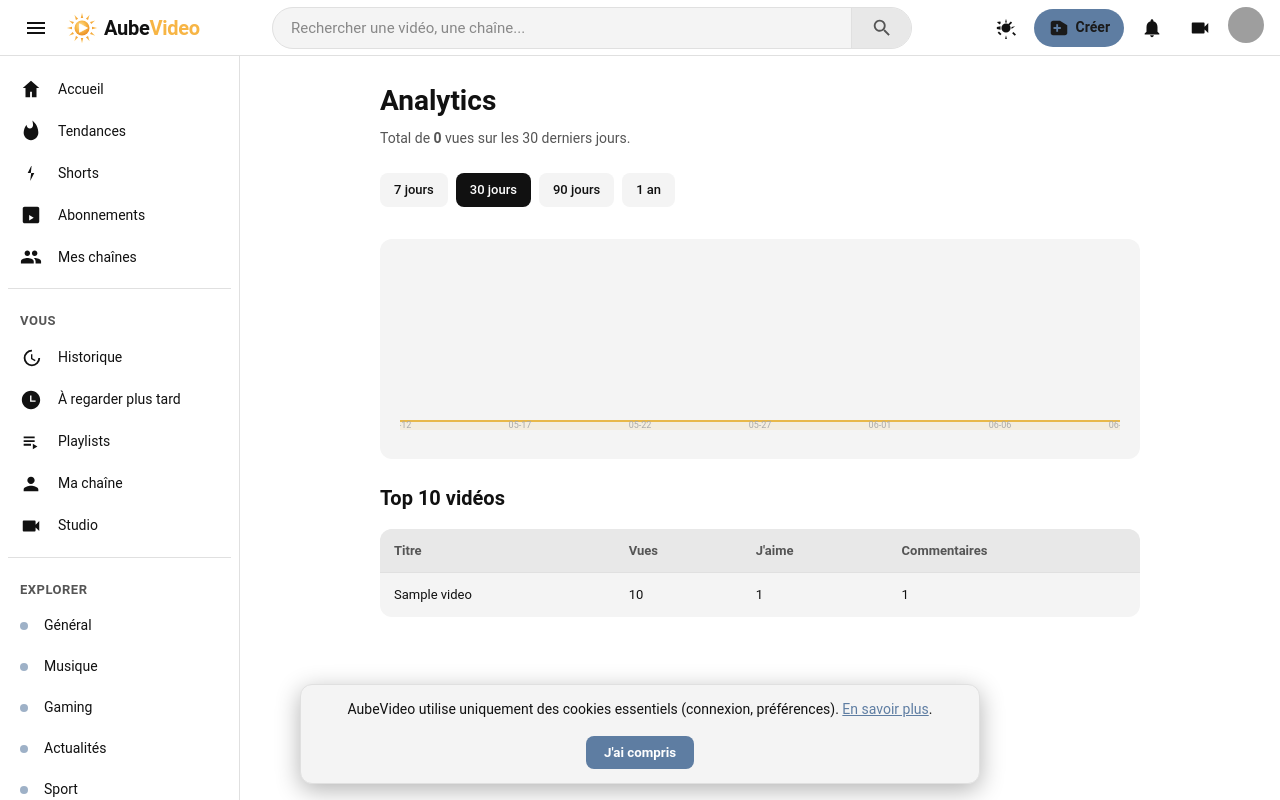
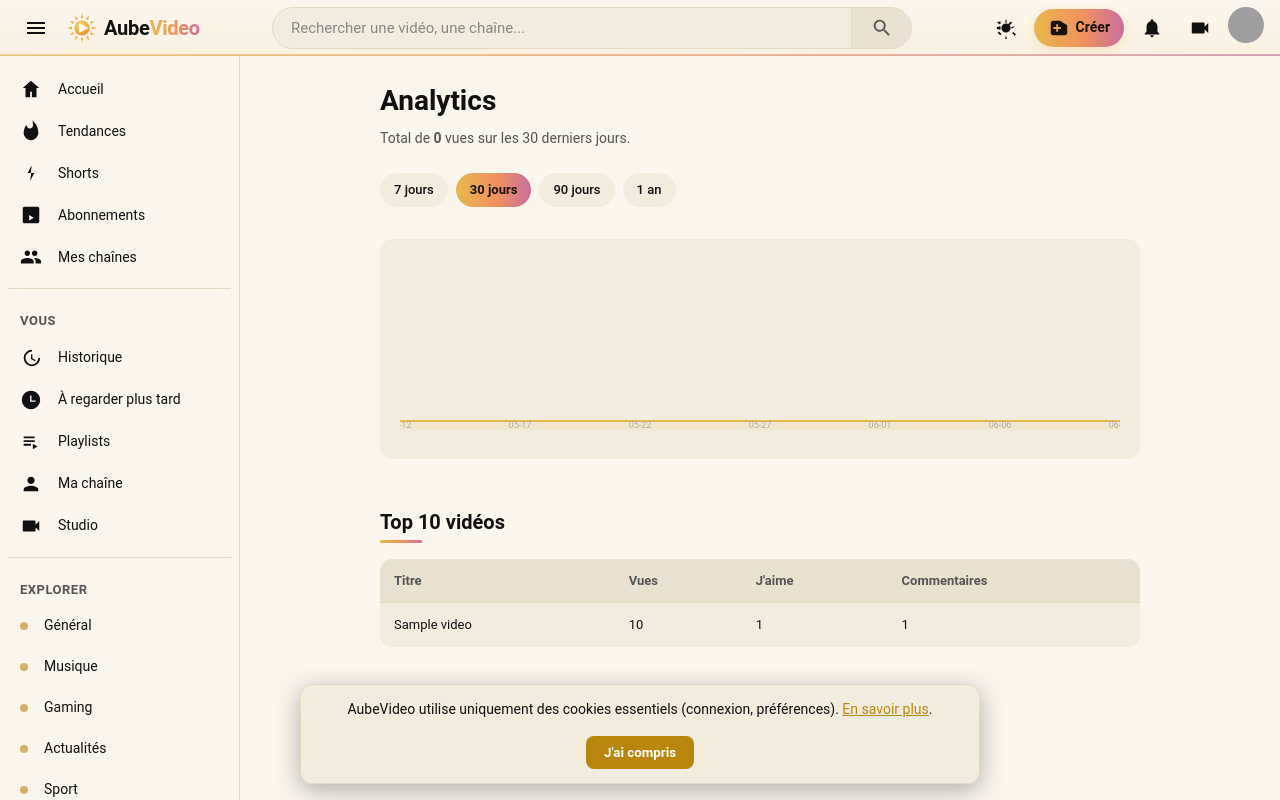
Before and after one commit to Aube2023/AubeVideo, a Flask app: page /studio/analytics in a window 1280 px wide. Run offline with Flask 3, Linux system fonts and the light colour scheme; the visitor is signed in with stand-in values (Sample User, id 1); a database or web service that is not in the repository returns one stand-in record (values such as "Sample title"); data that the repository does not hold is empty; some libraries are stand-ins or nearby versions; grey boxes are pictures that could not be loaded.

Commit message:
Identité visuelle « aube » : ciel nocturne, accents or/rose d'aurore, pilules et cartes arrondies (se démarque du look YouTube)
Co-Authored-By: Claude Fable 5 <noreply@anthropic.com>

```diff
--- /dev/null
+++ b/static/css/aube.css
@@ -0,0 +1,129 @@
+/* ========================================
+   AubeVideo — identité visuelle « Aube »
+   Surcouche chargée en dernier : démarque le site
+   (ciel nocturne, accents d'aurore or/rose) sans
+   toucher à style.css ni v3.css.
+======================================== */
+
+:root {
+  /* Nuit étoilée plutôt que noir neutre */
+  --bg: #0b1020;
+  --bg-elev: #121a31;
+  --bg-hover: #1c2745;
+  --bg-card: #111831;
+  --border: #232f52;
+  /* Aurore : or en accent principal */
+  --accent: #e8b84a;
+  --accent-hover: #f3cc6e;
+  --accent-dark: #c79a2e;
+  /* Dégradé d'aube réutilisable */
+  --aube-grad: linear-gradient(90deg, #e8b84a 0%, #f0915e 55%, #c96fa0 100%);
+}
+
+html[data-theme="light"] {
+  /* Aube claire : ivoire chaud plutôt que blanc pur */
+  --bg: #faf6ee;
+  --bg-elev: #f2ecdf;
+  --bg-hover: #e9e1cf;
+  --bg-card: #fffdf8;
+  --border: #e3d9c3;
+  --accent: #b8860b;
+  --accent-hover: #9a6f08;
+  --accent-dark: #7d5a06;
+}
+@media (prefers-color-scheme: light) {
+  html[data-theme="auto"] {
+    --bg: #faf6ee;
+    --bg-elev: #f2ecdf;
+    --bg-hover: #e9e1cf;
+    --bg-card: #fffdf8;
+    --border: #e3d9c3;
+    --accent: #b8860b;
+    --accent-hover: #9a6f08;
+    --accent-dark: #7d5a06;
+  }
+}
+
+/* ===== Barre du haut : liseré d'aurore ===== */
+.topbar {
+  border-bottom: 1px solid var(--border);
+  background: linear-gradient(180deg, var(--bg) 0%, color-mix(in srgb, var(--bg) 92%, #e8b84a) 100%);
+}
+.topbar::after {
+  content: "";
+  position: absolute;
+  left: 0; right: 0; bottom: -1px;
+  height: 2px;
+  background: var(--aube-grad);
+  opacity: .55;
+  pointer-events: none;
+}
+
+/* ===== Recherche : pilule pleine largeur ===== */
+.search-bar { border-radius: 999px; }
+
+/* ===== Boutons principaux : dégradé d'aube, forme pilule ===== */
+.btn-upload, .btn-login {
+  background: var(--aube-grad);
+  color: #1a1206;
+  border-radius: 999px;
+  box-shadow: 0 2px 10px rgba(232, 184, 74, .25);
+}
+.btn-upload:hover, .btn-login:hover {
+  background: var(--aube-grad);
+  filter: brightness(1.1);
+}
+
+/* ===== Catégories : pilules, active en dégradé ===== */
+.chip { border-radius: 999px; }
+.chip.active {
+  background: var(--aube-grad);
+  color: #1a1206;
+  font-weight: 700;
+}
+
+/* ===== Navigation latérale : barre dorée à gauche de l'actif ===== */
+.nav-item { border-radius: 0 999px 999px 0; }
+.nav-item.active {
+  background: color-mix(in srgb, var(--accent) 14%, transparent);
+  box-shadow: inset 3px 0 0 var(--accent);
+}
+
+/* ===== Cartes vidéo : arrondi marqué + halo doré au survol ===== */
+.video-card {
+  border-radius: 16px;
+  padding: 6px;
+  margin: -6px;
+  transition: background .18s ease, transform .18s ease, box-shadow .18s ease;
+}
+.video-card:hover {
+  background: var(--bg-card);
+  transform: translateY(-3px);
+  box-shadow: 0 10px 28px rgba(0, 0, 0, .35),
+              0 0 0 1px color-mix(in srgb, var(--accent) 35%, transparent);
+}
+.thumb-wrap { border-radius: 14px; }
+
+/* ===== Titres de section : soulignement d'aurore ===== */
+.section-h {
+  position: relative;
+  display: inline-block;
+  padding-bottom: 6px;
+}
+.section-h::after {
+  content: "";
+  position: absolute;
+  left: 0; bottom: 0;
+  width: 42px; height: 3px;
+  border-radius: 2px;
+  background: var(--aube-grad);
+}
+
+/* ===== Marque : « Video » en dégradé d'aube ===== */
+.brand-accent {
+  background: var(--aube-grad);
+  -webkit-background-clip: text;
+  background-clip: text;
+  -webkit-text-fill-color: transparent;
+  color: transparent;
+}
--- a/static/service-worker.js
+++ b/static/service-worker.js
@@ -3,9 +3,9 @@
    navigateur => toujours à jour, redirections login/logout OK). Ne met en
    cache que les assets statiques, avec un fallback qui renvoie toujours une
    Response valide (jamais `undefined`). */
-const CACHE = 'aubevideo-v10';
+const CACHE = 'aubevideo-v11';
 const CORE = [
-  '/static/css/style.css', '/static/css/v3.css',
+  '/static/css/style.css', '/static/css/v3.css', '/static/css/aube.css',
   '/static/js/app.js', '/static/js/v3.js',
   '/static/img/logo.svg', '/static/img/placeholder.svg',
   '/static/img/avatar-default.svg', '/manifest.webmanifest',
--- a/templates/base.html
+++ b/templates/base.html
@@ -18,6 +18,7 @@
   <link rel="manifest" href="{{ url_for('manifest') }}">
   <link rel="stylesheet" href="{{ url_for('static', filename='css/style.css') }}?v={{ ASSET_V }}">
   <link rel="stylesheet" href="{{ url_for('static', filename='css/v3.css') }}?v={{ ASSET_V }}">
+  <link rel="stylesheet" href="{{ url_for('static', filename='css/aube.css') }}?v={{ ASSET_V }}">
   <script>
     /* Apply theme as early as possible to avoid flash */
     (function() {
```
